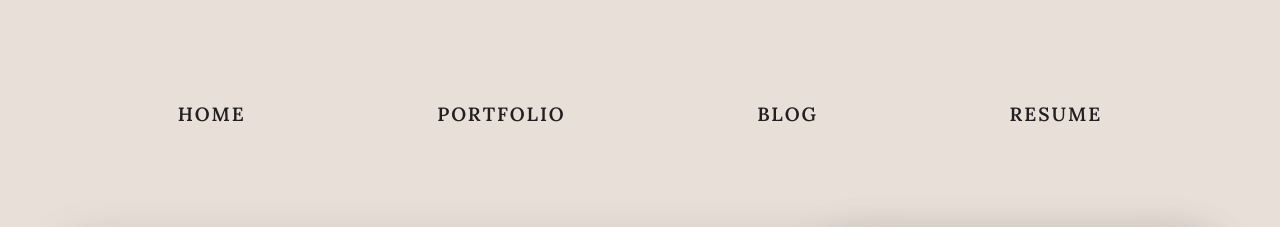
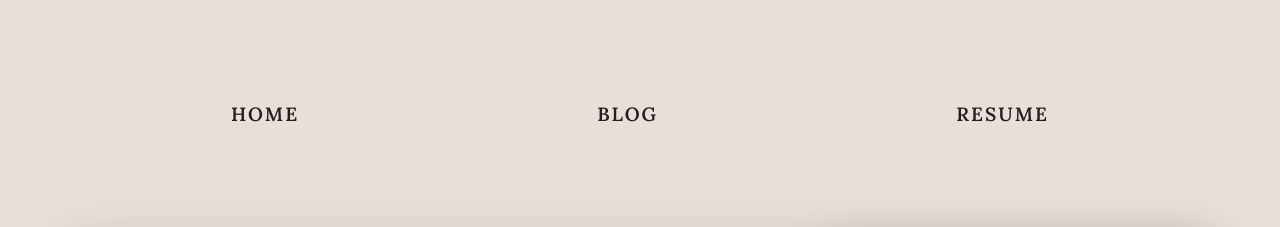
Before and after one commit to Weiran-Z/weiran-z.github.io, a plain HTML site: page index.html in a window 1280 px wide. Shown: the top 227 px of the page. Drawn offline with nearby package versions, Linux system fonts and the light colour scheme; grey boxes are pictures that could not be loaded.

Commit message:
hide the portolio button

```diff
--- a/index.html
+++ b/index.html
@@ -13,7 +13,7 @@
 <body>
     <div class="header container">
         <div><a href="/" class="item">Home</a></div>
-        <div><a href="#" class="item">Portfolio</a></div>
+        <!-- <div><a href="#" class="item">Portfolio</a></div> -->
         <div><a href="articles/blog.html" class="item">Blog</a></div>
         <div><a href="resume.html" class="item">Resume</a></div>
     </div>
```
